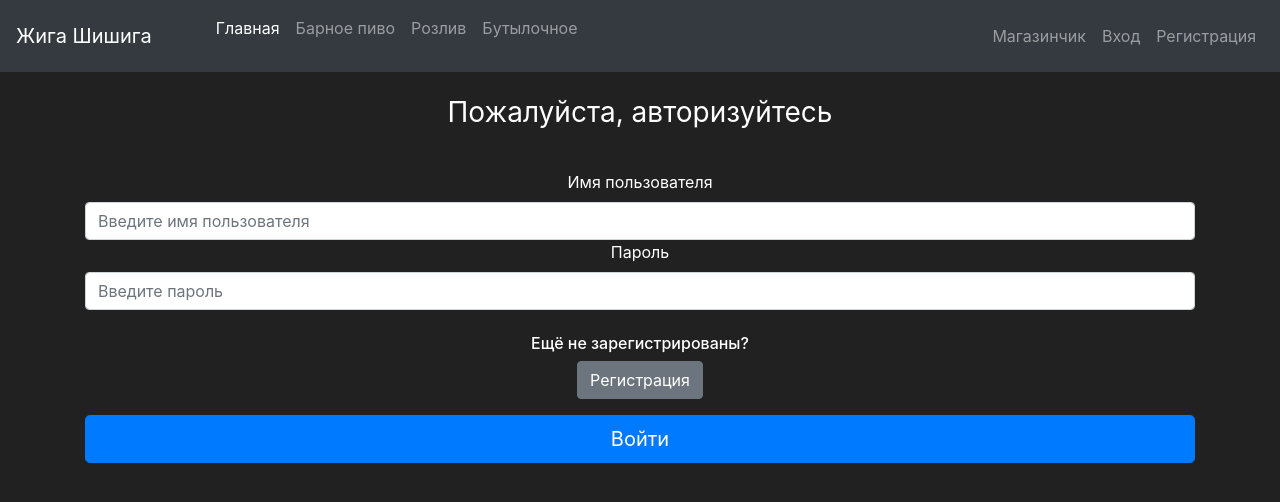
After one commit to SamKhu/Beermarket, a Flask app: page /login in a window 1280 px wide. The commit adds this page. Shown: the top 502 px of the page. Run offline with Flask 2, Linux system fonts and the light colour scheme; some libraries are stand-ins or nearby versions.

Commit message:
add logout

```diff
--- a/beermarket/__init__.py
+++ b/beermarket/__init__.py
@@ -1,11 +1,14 @@
 from flask import Flask
 from flask_sqlalchemy import SQLAlchemy
 from flask_bcrypt import Bcrypt
+from flask_login import LoginManager
 
 app = Flask(__name__)
 app.config['SQLALCHEMY_DATABASE_URI'] = 'sqlite:///beermarket1.db'
 app.config['SECRET_KEY']='b5c32fe658156cdbd3abefc3'
 db = SQLAlchemy(app)
 bcrypt = Bcrypt(app)
+login_manager=LoginManager(app)
+
 
 from beermarket import routes
--- a/beermarket/forms.py
+++ b/beermarket/forms.py
@@ -20,3 +20,8 @@ class RegisterForm(FlaskForm):
     password_1=PasswordField(label='Пароль', validators=[Length(min=6), DataRequired()])
     password_2=PasswordField(label='Подтверждение пароля', validators=[EqualTo('password_1'), DataRequired()])
     submit=SubmitField(label='Создать учётную запись')
+
+class LoginForm(FlaskForm):
+    username=StringField(label='Имя пользователя', validators=[DataRequired()])
+    password=PasswordField(label='Пароль', validators=[DataRequired()])
+    submit=SubmitField(label='Войти')
--- a/beermarket/routes.py
+++ b/beermarket/routes.py
@@ -1,8 +1,8 @@
 from beermarket import app, db
-from flask import render_template, flash
-from beermarket.forms import RegisterForm
+from flask import render_template, flash, redirect, url_for
 from beermarket.models import Item, User
-from flask import redirect, url_for
+from beermarket.forms import RegisterForm, LoginForm
+from flask_login import login_user, logout_user
 
 @app.route("/")
 @app.route("/home")
@@ -44,3 +44,24 @@ def register_page():
 
 
     return render_template('register.html', form=form)
+
+@app.route('/login', methods=['GET', 'POST'])
+def login_page():
+    form=LoginForm()
+    if form.validate_on_submit():
+        attempted_user = User.query.filter_by(user_name=form.username.data).first()
+        if attempted_user and attempted_user.check_password_correction(
+                attempted_password=form.password.data
+        ):
+            login_user(attempted_user)
+            flash(f'Вы успешно  авторизовались, как {attempted_user.user_name}', category='success')
+            return redirect(url_for('market_page'))
+        else:
+            flash('Неудачная авторизация', category='danger')
+
+    return render_template('login.html', form=form)
+
+@app.route('/logout', methods=['GET', 'POST'])
+def logout_page():
+    logout_user()
+    return redirect(url_for('home_page'))
--- a/beermarket/templates/base.html
+++ b/beermarket/templates/base.html
@@ -34,21 +34,35 @@
                 <a class="nav-link" href="{{ url_for('bottles_page') }}">Бутылочное</a>
               </li>
             </ul>
-
+          </ul>
           </ul>
             <ul class="navbar-nav">
+               {% if current_user.is_authenticated %}
+                <li class="nav-item">
+                   <a class="nav-link"> Добро пожаловать, {{ current_user.user_name }}! </a>
+                </li>
+               {% endif %}
                <li class="nav-item">
                   <a class="nav-link" href="{{ url_for('market_page') }}">Магазинчик</a>
                </li>
+
+               {% if current_user.is_authenticated %}
                 <li class="nav-item">
-                        <a class="nav-link" href="">Вход</a>
+                   <a class="nav-link" href="{{ url_for('logout_page') }}">Выйти</a>
+                </li>
+               {% else %}
+                <li class="nav-item">
+                    <a class="nav-link" href="{{ url_for('login_page') }}">Вход</a>
                 </li>
                 <li class="nav-item">
                     <a class="nav-link" href="{{ url_for('register_page') }}">Регистрация</a>
                 </li>
-                </ul>
+               {% endif %}
             </ul>
 
+
+
+          </ul>
       </nav>
 
       {% with messages=get_flashed_messages(with_categories=true) %}
--- /dev/null
+++ b/beermarket/templates/login.html
@@ -0,0 +1,38 @@
+{% extends 'base.html' %}
+
+{% block title %}
+Вход
+{% endblock %}
+
+{% block content %}
+<body class="text-center">
+    <div class="container">
+        <form method="POST" class="form-signin" style="color:white">
+            {{ form.hidden_tag() }}
+            <br>
+            <h1 class="h3 mb-3 font-weight-normal">
+                Пожалуйста, авторизуйтесь
+            </h1>
+            <br>
+
+            {{ form.username.label() }}
+            {{ form.username(class="form-control", placeholder="Введите имя пользователя") }}
+
+            {{ form.password.label() }}
+            {{ form.password(class="form-control", placeholder="Введите пароль") }}
+            <br>
+            <div class="checkbox mb-3">
+                <h6>Ещё не зарегистрированы?</h6>
+                <a class="btn btn-md btn-secondary" href="{{ url_for('register_page') }}">
+                    Регистрация
+                </a>
+            </div>
+
+
+            {{ form.submit(class="btn btn-lg btn-block btn-primary") }}
+
+
+        </form>
+    </div>
+</body>
+{% endblock %}
```
Also changed, not shown: beermarket/models.py (+9 -2 lines). Lines whose indentation alone changed are shown as unchanged.
